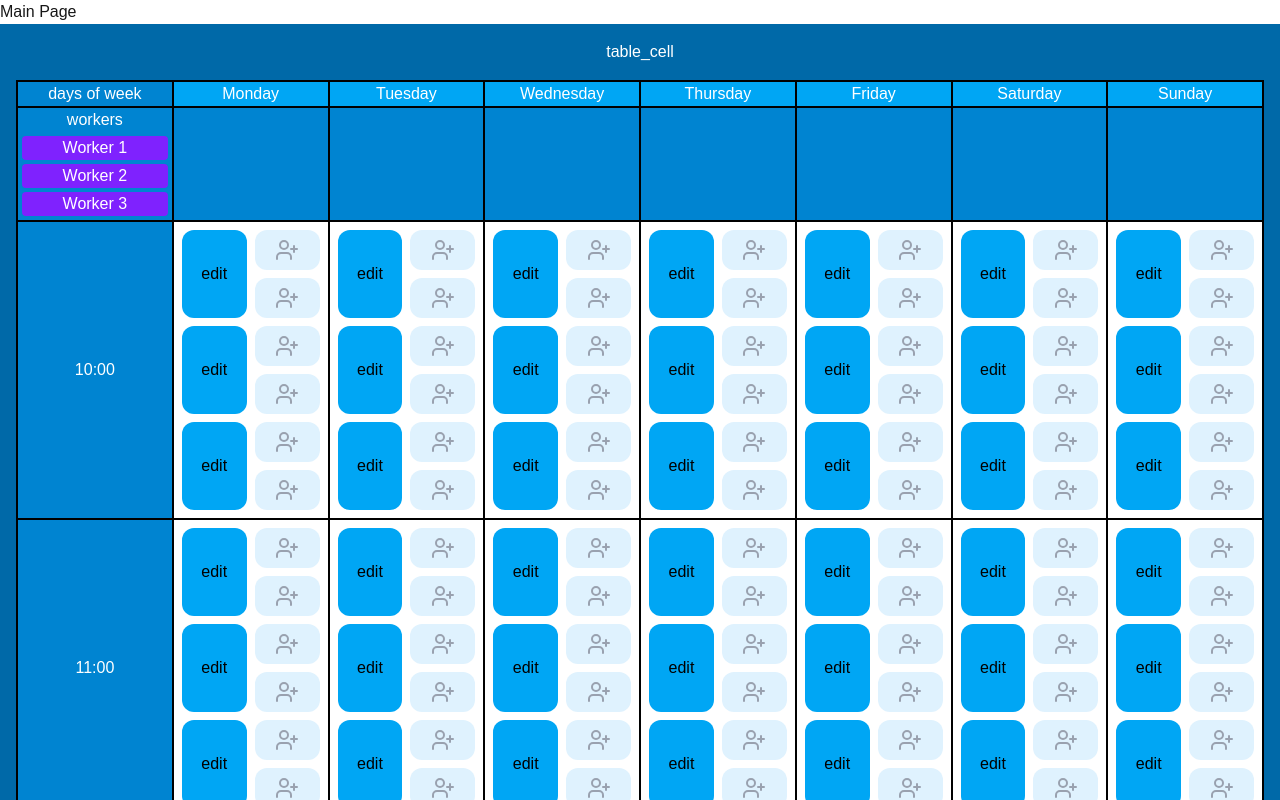
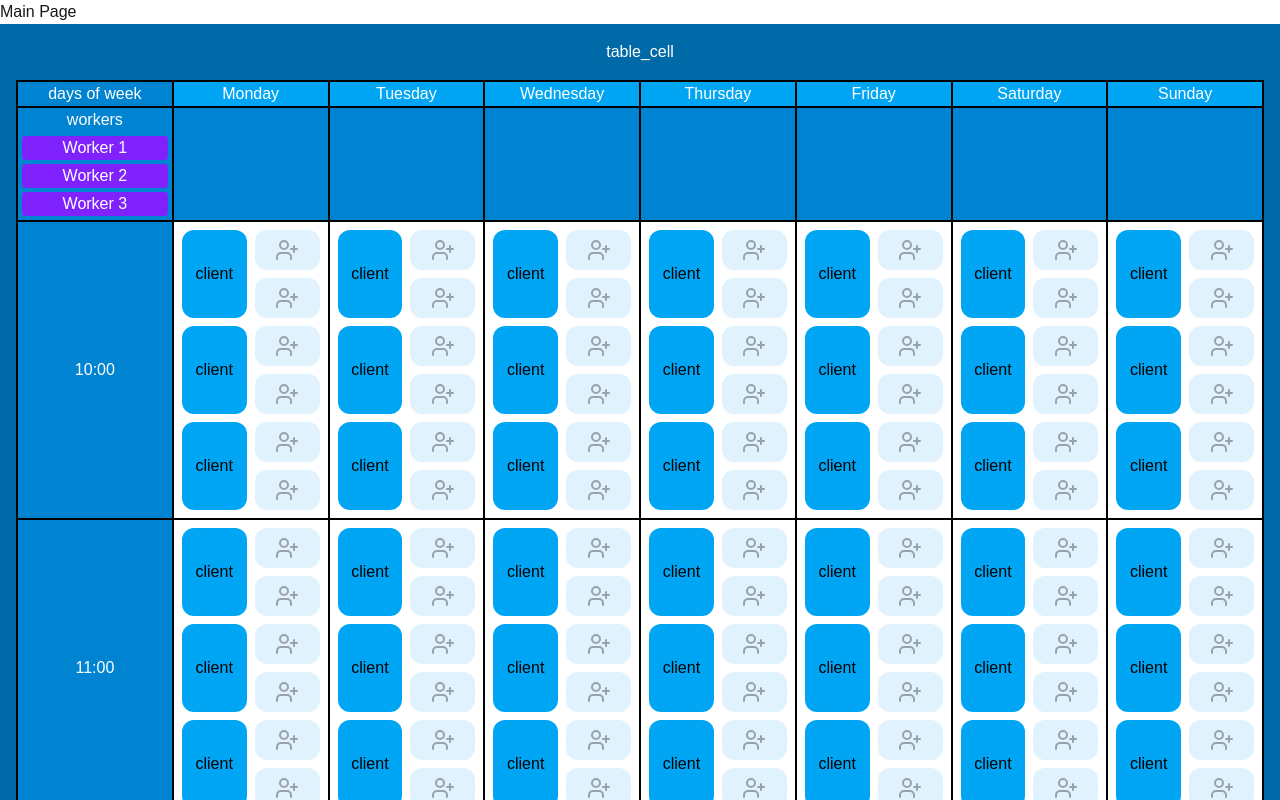
Before and after one commit to LilithStd/work_schedule, a Next.js app: page / in a window 1280 px wide. Shown: the top 800 px of the page. Built offline with nearby package versions, Linux system fonts and the light colour scheme.

Commit message:
add worker and client modal templates

```diff
--- a/src/components/cell.tsx
+++ b/src/components/cell.tsx
@@ -6,6 +6,9 @@ import { useState } from "react"
 import Client from "./client"
 
 import AddWorkerIcon from "../../public/icons/user-plus.svg"
+import ClientModalTemplate from "./clientModalTemplate"
+import { MODAL_TYPE } from "@/consts/template"
+import WorkerModalTemplate from "./workerModalTemplate"
 
 type CellProps = {
     id: string
@@ -13,6 +16,7 @@ type CellProps = {
 
 export default function Cell({ id }: CellProps) {
     const [isOpen, setIsOpen] = useState(false)
+    const [typeModalWindow, setTypeModalWindow] = useState<MODAL_TYPE>(MODAL_TYPE.ADD_CLIENT)
     const [tempClientName, setTempClientName] = useState("")
     const modalStatus = useGlobalStore((state) => state.modalOpenStatus)
     const setModalStatus = useGlobalStore((state) => state.setModalOpenStatus)
@@ -34,31 +38,38 @@ export default function Cell({ id }: CellProps) {
         <div className="m-2">
             <div className="flex flex-col xl:flex-row gap-2">
                 <button
-                    className={`xl:w-1/2 row-start-1 row-end-2  min-h-10 rounded-xl ${isOpen ? 'bg-fuchsia-600' : tempClientName.length > 0 ? 'bg-emerald-500 hover:bg-emerald-200' : 'bg-sky-500 hover:bg-sky-700'}`}
-                    onClick={handleOpenModal}
+                    className={`xl:w-1/2 row-start-1 row-end-2  min-h-10 rounded-xl ${isOpen && typeModalWindow === MODAL_TYPE.ADD_CLIENT ? 'bg-fuchsia-600' : tempClientName.length > 0 ? 'bg-emerald-500 hover:bg-emerald-200' : 'bg-sky-500 hover:bg-sky-700'}`}
+                    onClick={() => (
+                        handleOpenModal(),
+                        setTypeModalWindow(MODAL_TYPE.ADD_CLIENT)
+                    )}
                 >
                     <Client name={tempClientName} />
                 </button>
                 <div className="xl:w-1/2 flex flex-col gap-2">
                     {Array.from({ length: 2 }).map((_, idx) => (
-                        <div key={idx} className="flex items-center justify-center  bg-sky-100 min-h-10 rounded-xl ">
-                            <p className="tranparent text-center text-gray-400">
-                                <AddWorkerIcon />
-                            </p>
-                        </div>
+                        <button key={idx} className={`flex items-center justify-center ${isOpen && typeModalWindow === MODAL_TYPE.ADD_WORKER ? 'bg-fuchsia-600' : 'bg-emerald-500 hover:bg-emerald-200'}  bg-sky-100 min-h-10 rounded-xl`}
+                            onClick={() => (
+                                handleOpenModal(),
+                                setTypeModalWindow(MODAL_TYPE.ADD_WORKER)
+                            )}
+                        >
+                            <AddWorkerIcon className="tranparent text-center text-gray-400" />
+                        </button>
                     ))}
                 </div>
             </div>
             <ModalWindow
                 isOpen={isOpen}
-                clientName={tempClientName}
                 onClose={handleCloseModal}
-                onSaveClientName={setTempClientName}>
-                <h2 className="text-xl font-semibold text-center mb-2">modal window</h2>
-                <p className="text-center text-gray-600">
-                    {`Это модальное окно для ячейки с ID: ${id}`}
-                </p>
+            >
+                {typeModalWindow === MODAL_TYPE.ADD_CLIENT && <ClientModalTemplate
+                    onSaveClientName={setTempClientName}
+                    clientName={tempClientName}
+                    onClose={handleCloseModal}
+                    id={id} />}
+                {typeModalWindow === MODAL_TYPE.ADD_WORKER && <WorkerModalTemplate />}
             </ModalWindow>
-        </div>
+        </div >
     )
 }
--- a/src/components/client.tsx
+++ b/src/components/client.tsx
@@ -8,7 +8,7 @@ export default function Client({ name }: ClientProps) {
     return (
         <div className=''>
             <p className=''>
-                {name ? name : 'edit'}
+                {name ? name : 'client'}
             </p>
         </div>
     )
--- /dev/null
+++ b/src/components/clientModalTemplate.tsx
@@ -0,0 +1,53 @@
+import { useState } from "react";
+
+interface ClientModalTemplateProps {
+    clientName?: string;
+    id: string;
+    onClose: () => void;
+    onSaveClientName: (setTempClientName: string) => void;
+}
+
+export default function ClientModalTemplate({ onSaveClientName, clientName, onClose, id }: ClientModalTemplateProps) {
+    const [tempClientName, setTempClientName] = useState('');
+    const handleEditClientName = (e: React.ChangeEvent<HTMLInputElement>) => {
+        setTempClientName(e.target.value)
+    }
+
+    if (clientName && tempClientName === '') {
+        setTempClientName(clientName);
+    }
+
+    const handleClose = () => {
+        onClose();
+        setTempClientName("");
+    }
+
+    return (
+        <>
+            <h2 className="text-xl font-semibold text-center mb-2">modal window</h2>
+            <p className="text-center text-gray-600">
+                {`Это модальное окно для ячейки с ID: ${id}`}
+            </p>
+            <input
+                type="text"
+                onChange={handleEditClientName}
+                value={tempClientName}
+                className="border border-gray-300 rounded-md p-2 w-full" placeholder="Введите текст..." />
+            <div className="gap-2 flex">
+                <button
+                    onClick={handleClose}
+                    className="mt-4 py-2 bg-blue-600 text-white rounded-lg hover:bg-blue-700 w-1/2"
+                >
+                    Закрыть
+                </button>
+                <button
+                    onClick={() => {
+                        handleClose();
+                        if (onSaveClientName) { onSaveClientName(tempClientName) };
+                    }}
+                    className="mt-4 py-2 bg-blue-600 text-white rounded-lg hover:bg-blue-700 w-1/2"
+                >Save</button>
+            </div>
+        </>
+    )
+}
--- a/src/components/modalWindow.tsx
+++ b/src/components/modalWindow.tsx
@@ -1,26 +1,12 @@
-import { useState } from "react";
+import CrossCLoseIcons from "../../public/icons/cross.svg"
 
 interface ModalWindowProps {
     isOpen: boolean;
     onClose: () => void;
-    clientName?: string;
-    onSaveClientName: (setTempClientName: string) => void;
-    children: React.ReactNode;
+    children?: React.ReactNode;
 }
 
-export default function ModalWindow({ isOpen, onClose, onSaveClientName, clientName, children }: ModalWindowProps) {
-    const [tempClientName, setTempClientName] = useState('');
-    const handleEditClientName = (e: React.ChangeEvent<HTMLInputElement>) => {
-        setTempClientName(e.target.value)
-    }
-
-    if (clientName && tempClientName === '') {
-        setTempClientName(clientName);
-    }
-    const handleClose = () => {
-        onClose();
-        setTempClientName("");
-    }
+export default function ModalWindow({ isOpen, onClose, children }: ModalWindowProps) {
     if (!isOpen) return null;
 
     return (
@@ -29,30 +15,12 @@ export default function ModalWindow({ isOpen, onClose, onSaveClientName, clientN
             onClick={onClose}
         >
             <div
-                className="bg-white rounded-2xl p-6 shadow-lg max-w-sm w-full"
+                className="bg-white rounded-2xl top-0 p-6 shadow-lg max-w-sm w-full flex
+                flex-col"
                 onClick={(e) => e.stopPropagation()}
             >
+                <CrossCLoseIcons className="flex ml-auto" onClick={onClose} />
                 {children}
-                <input
-                    type="text"
-                    onChange={handleEditClientName}
-                    value={tempClientName}
-                    className="border border-gray-300 rounded-md p-2 w-full" placeholder="Введите текст..." />
-                <div className="gap-2 flex">
-                    <button
-                        onClick={handleClose}
-                        className="mt-4 py-2 bg-blue-600 text-white rounded-lg hover:bg-blue-700 w-1/2"
-                    >
-                        Закрыть
-                    </button>
-                    <button
-                        onClick={() => {
-                            handleClose();
-                            if (onSaveClientName) { onSaveClientName(tempClientName) };
-                        }}
-                        className="mt-4 py-2 bg-blue-600 text-white rounded-lg hover:bg-blue-700 w-1/2"
-                    >Save</button>
-                </div>
 
             </div>
         </div>
--- /dev/null
+++ b/src/components/workerModalTemplate.tsx
@@ -0,0 +1,10 @@
+import React from 'react'
+
+export default function WorkerModalTemplate() {
+    return (
+        <div>
+            <p>List availible workers</p>
+
+        </div>
+    )
+}
--- a/src/consts/template.ts
+++ b/src/consts/template.ts
@@ -8,6 +8,12 @@ export enum DAYS {
 	SATURDAY = 'Saturday',
 	SUNDAY = 'Sunday',
 }
+
+export enum MODAL_TYPE {
+	ADD_CLIENT = 'ADD_CLIENT',
+	ADD_WORKER = 'ADD_WORKER',
+}
+
 export const week = [
 	DAYS.MONDAY,
 	DAYS.TUESDAY,
```
Also changed, not shown: src/store/globalStore.ts (+0 -7 lines), public/icons/cross.svg (added).
